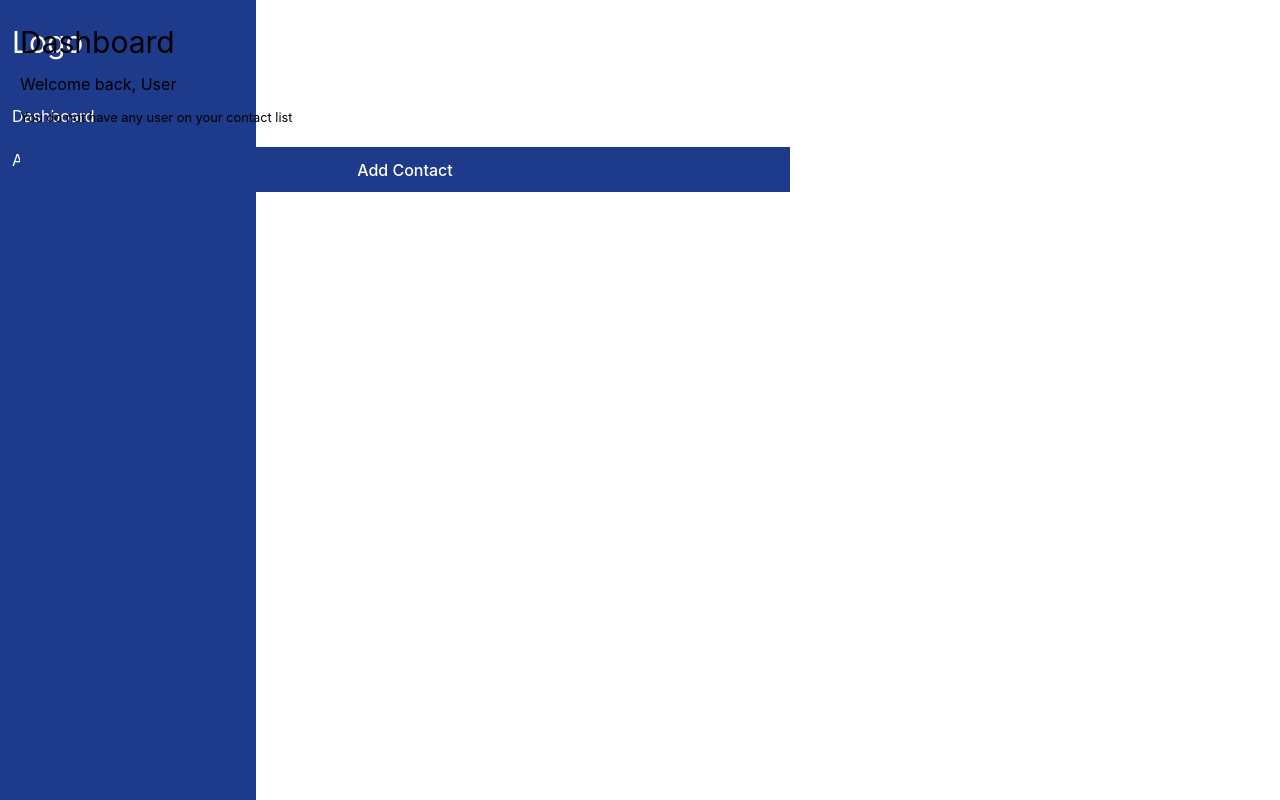
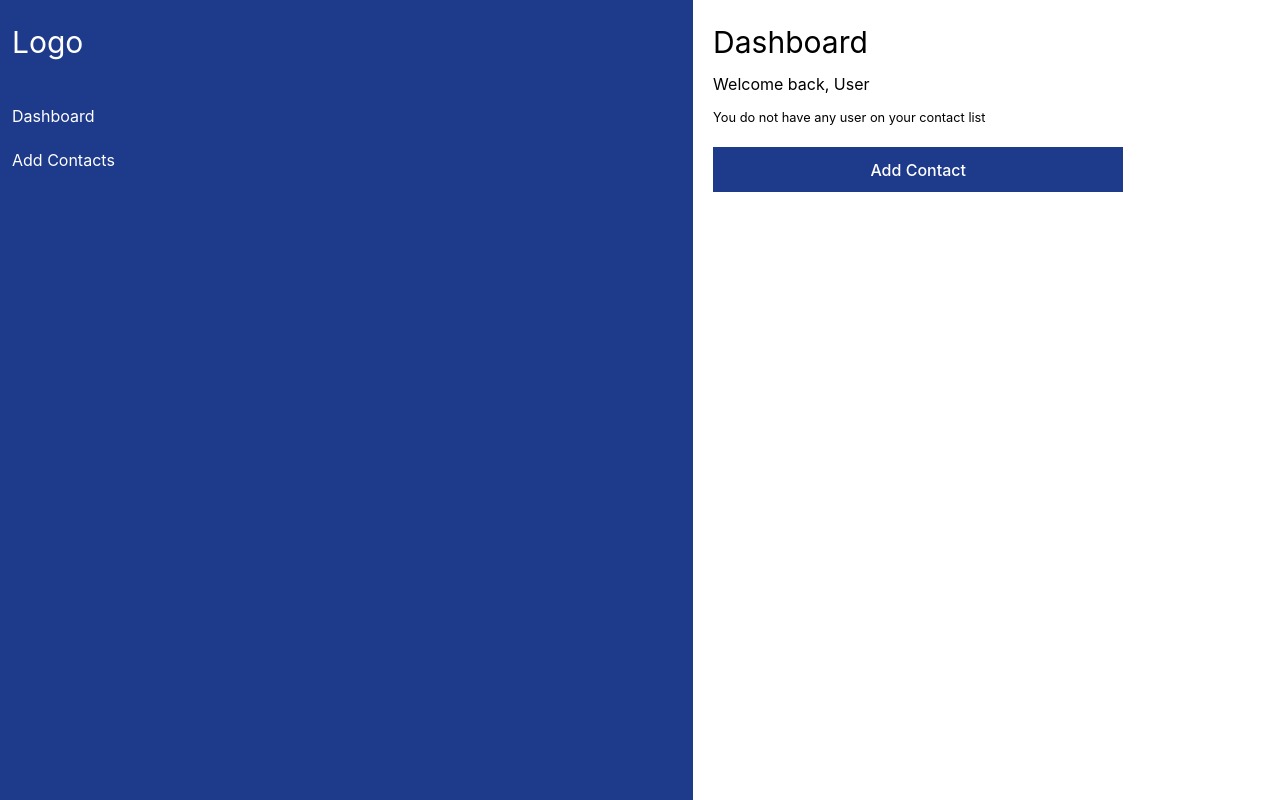
Before and after one commit to Fahyvor/fe, a React (Vite) app: page / in a window 1280 px wide. Built offline with nearby package versions, Linux system fonts and the light colour scheme.

Commit message:
Responsive corrections

```diff
--- a/src/Components/Dashboard/Dashboard.tsx
+++ b/src/Components/Dashboard/Dashboard.tsx
@@ -40,7 +40,7 @@ const Dashboard: React.FC = () => {
         <AiOutlineBars size={40}/>
       </div>
       <div className='menu bg-blue-900 pt-6 w-1/5 text-white px-3
-      max-sm:abolute max-sm:inset-y-0 max-sm:w-2/5 max-sm:invisible'>
+      w-screen max-sm:inset-y-0 max-sm:w-2/5 max-sm:invisible'>
         <h3 className='text-3xl pb-4'>Logo</h3>
 
         <div className='dashboard mt-7' onClick={showDashboard}>
@@ -71,7 +71,7 @@ const Dashboard: React.FC = () => {
       null }
 
       { dashboard ? (<div className='menu-display pt-6  w-5/6 px-5 flex
-      max-sm:w-screen flex-col gap-5 absolute'>
+      max-sm:w-screen flex-col gap-5 max-sm:absolute'>
         <div className='dashboard-display flex flex-col gap-3'>
           <h2 className='text-3xl'>Dashboard</h2>
           <p>Welcome back, User</p>
```
